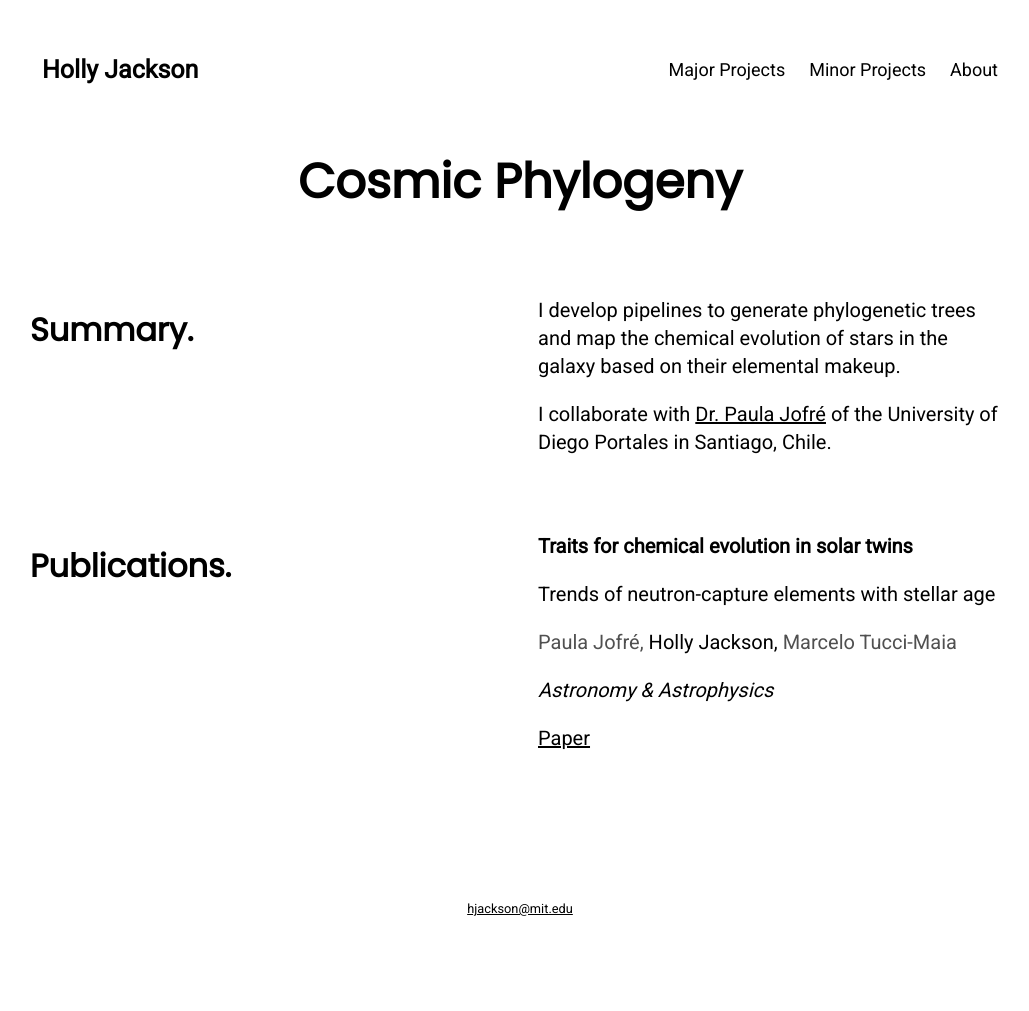
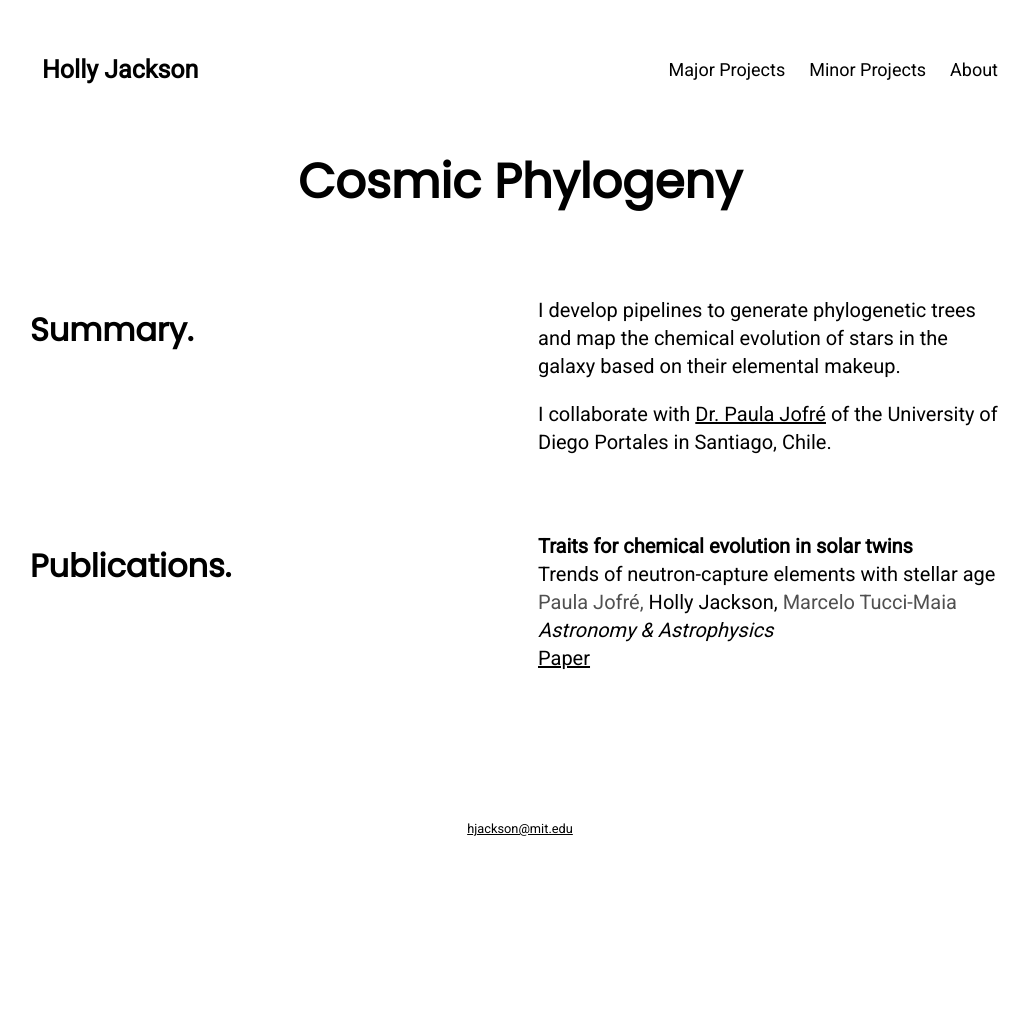
Before and after one commit to hollyjackson/hollyjackson.github.io, a Jekyll site: the page built from major-projects/cosmic-phylogeny/index.html, in a window 1280 px wide. Shown: the whole page, without its empty margins (120-1149 px from the left). Built offline with Jekyll 4.4.1, drawn with Linux system fonts in a browser that asks for light colours; after the commit the page ends 931 px from its top, so only the background shows below that.

Commit message:
reformat cosmic phylogeny pub

```diff
--- a/major-projects/cosmic-phylogeny/index.html
+++ b/major-projects/cosmic-phylogeny/index.html
@@ -23,11 +23,11 @@ menu: <a href="/">Major Projects</a><a href="/minor-projects">Minor Projects</a>
     </div>
     <div class="column_grid">
         <div class="content">
-            <p style="text-align:left;font-weight:bold;">Traits for chemical evolution in solar twins</p>
-            <p style="text-align:left;">Trends of neutron-capture elements with stellar age</p>
-            <p style="text-align:left;"><a style="color:#505050;">Paula Jofré,</a> Holly Jackson, <a style="color:#505050;">Marcelo Tucci-Maia</a></p>
-            <p style="text-align:left;font-style:italic;">Astronomy & Astrophysics</p>
-            <p style="text-align:left"><a href="/major-projects/cosmic-phylogeny/aa37140-19.pdf">Paper</a></p>
+            <p style="text-align:left;"><a style="font-weight:bold;">Traits for chemical evolution in solar twins</a><br>
+            Trends of neutron-capture elements with stellar age<br>
+            <a style="color:#505050;">Paula Jofré,</a> Holly Jackson, <a style="color:#505050;">Marcelo Tucci-Maia</a><br>
+            <a style="font-style:italic;">Astronomy & Astrophysics</a><br>
+            <a href="/major-projects/cosmic-phylogeny/aa37140-19.pdf">Paper</a></p>
         </div>
     </div>
 </div>
```
Also changed, not shown: minor-projects/billiard-bots/index.html (+13 -0 lines).
